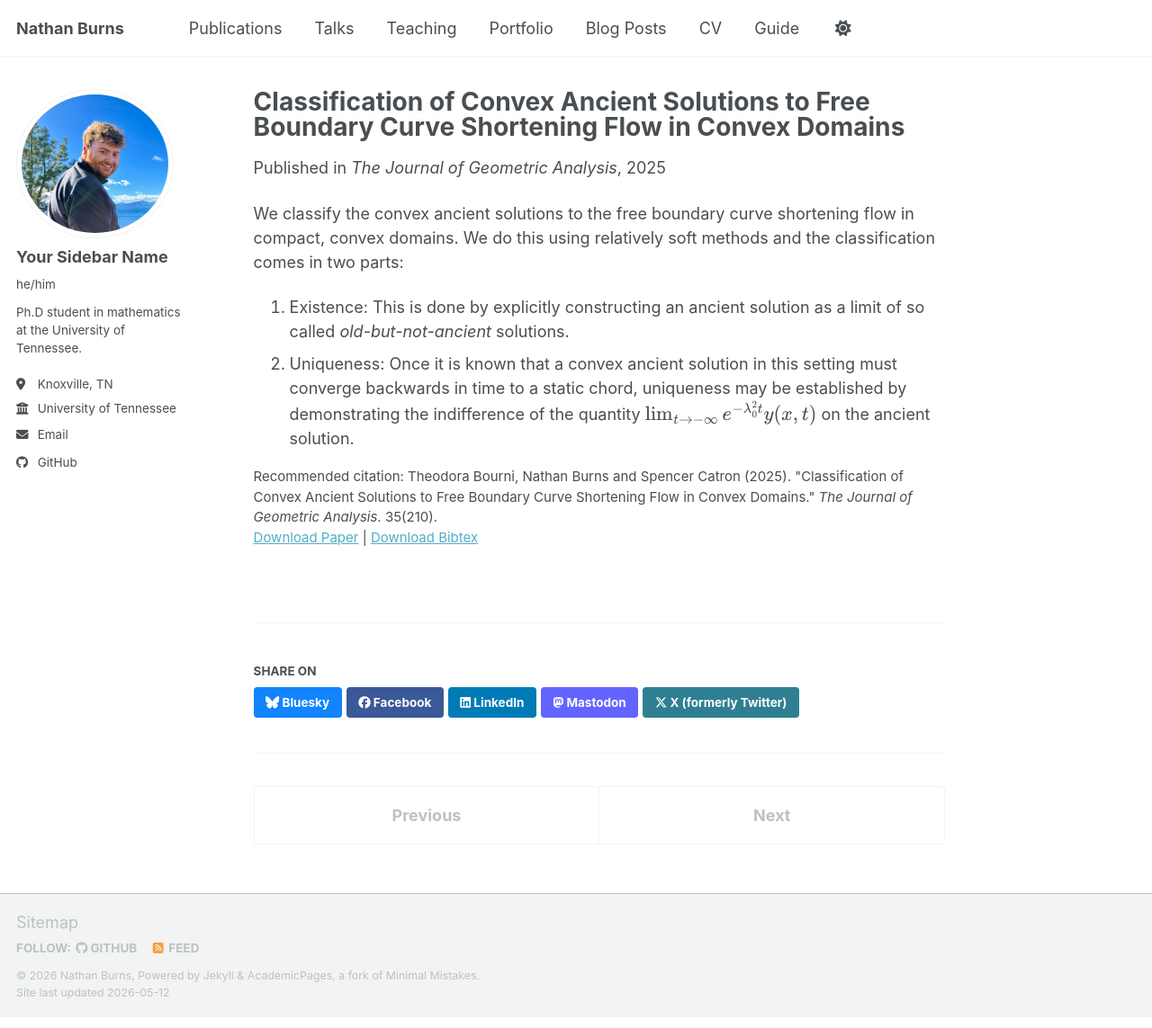
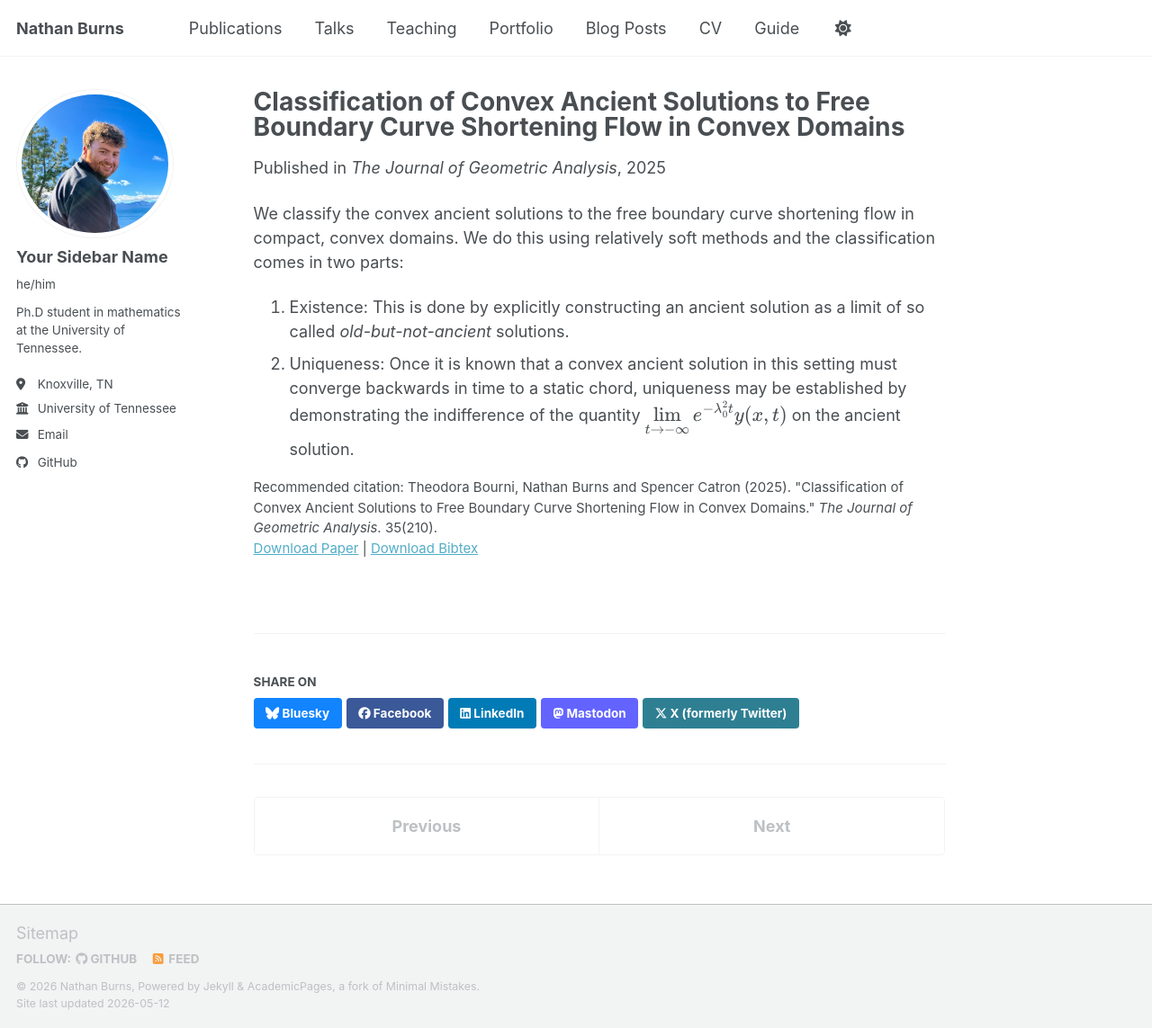
Before and after one commit to nathan-p-burns/nathan-p-burns.github.io, a Jekyll site: the page built from _publications/2025-06-04-convex-ancient-fbcsf-1.md, in a window 1280 px wide and 1143 px high. Shown: the whole window at 90% size. Built offline with Jekyll 4.4.1, drawn with Linux system fonts in a browser that asks for light colours; a script bundle is joined from its source files by our own code; library files that are not in the unit come from our copies.

Commit message:
Fixed some math equations

```diff
--- a/_publications/2025-06-04-convex-ancient-fbcsf-1.md
+++ b/_publications/2025-06-04-convex-ancient-fbcsf-1.md
@@ -12,4 +12,4 @@ citation: 'Theodora Bourni, Nathan Burns and Spencer Catron (2025). &quot;Classi
 ---
 We classify the convex ancient solutions to the free boundary curve shortening flow in compact, convex domains. We do this using relatively soft methods and the classification comes in two parts:
 1. Existence: This is done by explicitly constructing an ancient solution as a limit of so called *old-but-not-ancient* solutions.
-2. Uniqueness: Once it is known that a convex ancient solution in this setting must converge backwards in time to a static chord, uniqueness may be established by demonstrating the indifference of the quantity $$\lim_{t \to -\infty}e^{-\lambda_{0}^{2}t}y(x,t)$$ on the ancient solution.
+2. Uniqueness: Once it is known that a convex ancient solution in this setting must converge backwards in time to a static chord, uniqueness may be established by demonstrating the indifference of the quantity $$\displaystyle\lim_{t \to -\infty}e^{-\lambda_{0}^{2}t}y(x,t)$$ on the ancient solution.
```
Also changed, not shown: _publications/2026-03-06-stability-fbcsf.md (+1 -1 lines).
